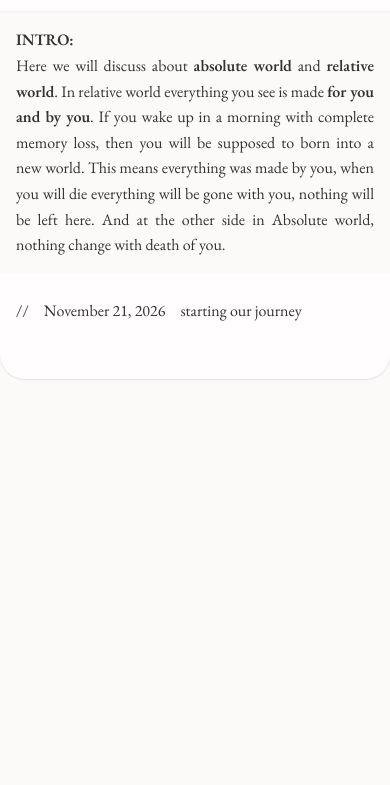
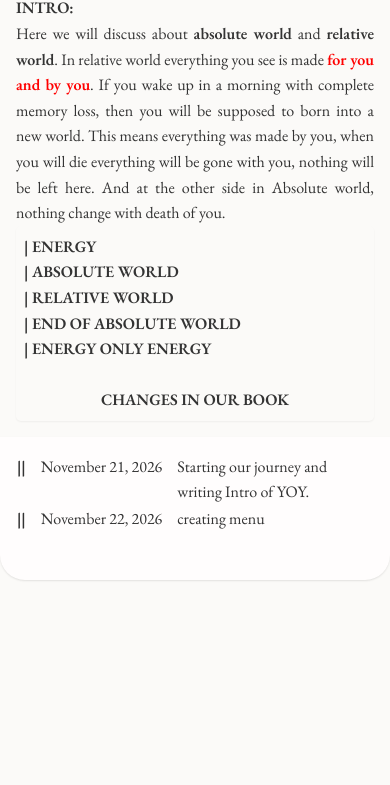
Before and after one commit to deepakkotary/YOY, a plain HTML site: page index.html in a window 390 px wide. Shown: the part 59-844 px from the top of the page. Drawn offline with nearby package versions, Linux system fonts and the light colour scheme.

Commit message:
creating menu

```diff
--- a/index.html
+++ b/index.html
@@ -21,11 +21,9 @@
     }
 
     header {
-
       color: rgb(0, 0, 0);
-      padding: 1rem;
+     padding: 0px 0px 0px 1rem;
       text-align: justify;
-
     }
 
     a {
@@ -58,9 +56,23 @@ main{
 p{
   text-align: justify;
 }
+/* styling to menu */
+nav{
+  display: flex;
+  flex-direction: column;
+  padding: 0.5rem;
+  border-radius: 5px ;
+box-shadow: rgba(0, 0, 0, 0.05) 0px 1px 2px 0px;
+font-weight: 900;
+}
+.red{
+  color: red;
 
+}
+
+/* styling to main */
       footer {
-        padding: 1.5rem 1rem;
+        padding: 1rem;
         background-color: #fffdfd;
         border-radius: 0px 0px 25px 25px ;
         box-shadow: rgba(0, 0, 0, 0.1) 0px 1px 2px 0px;
@@ -70,7 +82,20 @@ p{
        display: flex;
        flex-direction: row;
        gap: 15px;
+       margin: 1px;
       }
+      .date{
+        text-align: left;
+        min-width: max-content;
+      }
+.myChange{
+text-align:left;
+}
+.slashes{
+font-weight: bolder;
+}
+
+      /*end of mobile media style */
     }
   </style>
 </head>
@@ -78,7 +103,7 @@ p{
   <!-- header of this site-->
   <header>
     <h2>
-     <a href="/"> You Only You</a>
+     <a href="#menu"> You Only You</a>
     </h2>
   </header>
   <!--main content of this site-->
@@ -88,23 +113,39 @@ p{
       <h4>INTRO:</h4>
     </heading>
     <p>
-       Here we will discuss about <b>absolute world</b> and <b>relative world</b>.
-In relative world everything you see is made <b>for you and by you</b>. If you wake up in a morning with complete  memory
+       Here we will discuss about <b  >absolute world</b> and <b>relative world</b>.
+In relative world everything you see is made <b class="red">for you and by you</b>. If you wake up in a morning with complete  memory
 loss, then you will be supposed to born into a  new world. This means everything was made by you, when
 you will die everything will be gone with you, nothing will be left here.
 
 And at the other side in Absolute world, nothing change with death of you.
     </p>
    </div>
-
+<!--end of intro-->
+<!--start of menu-->
+<nav class="menu" id="menu">
+  <a href="#energy">| ENERGY</a>
+  <a href="#absolute">| ABSOLUTE WORLD</a>
+  <a href="#relative">| RELATIVE WORLD</a>
+  <a href="#end">| END OF ABSOLUTE WORLD</a>
+<a href="#eoe">| ENERGY ONLY ENERGY</a>
+<br>
+<a href="#changes" style="margin: auto;">CHANGES IN OUR BOOK</a>
+</nav>
+<!-- end of menu -->
     </main>
 <!-- footer of this site-->
   <footer>
     <section id="changes">
  <div class="newChanges">
-    <div class="slashes">//</div>
+    <div class="slashes">||</div>
 <div class="date">November 21, 2026</div>
-<div class="myChange">starting our journey</div>
+<div class="myChange">Starting our journey and writing Intro of YOY.</div>
+   </div>
+   <div class="newChanges">
+    <div class="slashes">||</div>
+<div class="date">November 22, 2026</div>
+<div class="myChange">creating menu</div>
    </div>
     </section>
   </footer>
```
